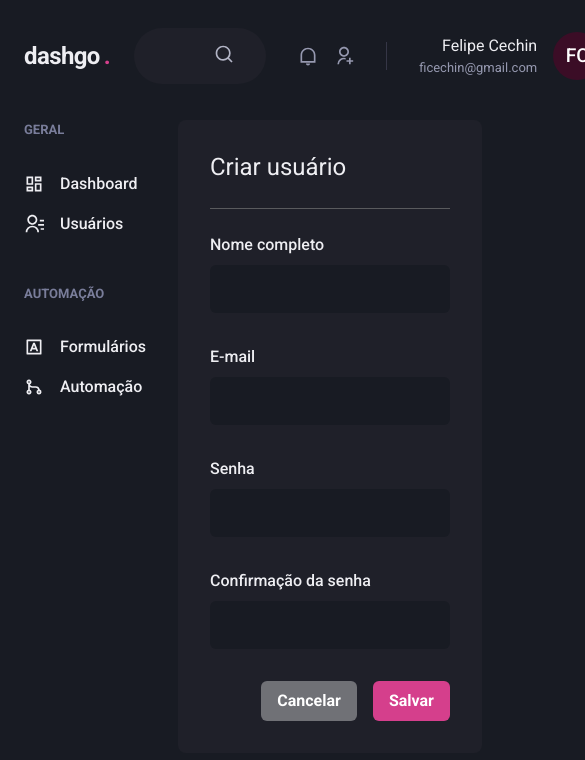
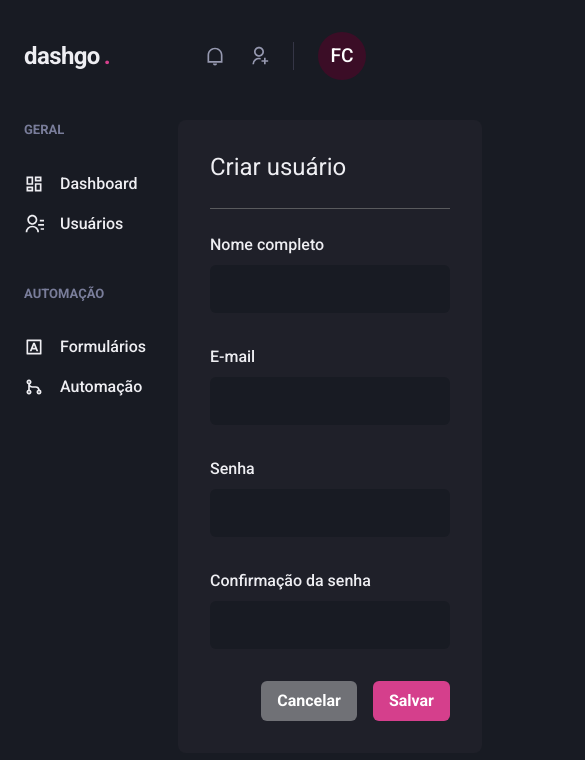
Before and after one commit to felipecechin/ignite-reactjs, a Next.js app in the folder dashgo/: page /users/create in a window 390 px wide. Shown: the top 760 px of the page, 585 px wide, since content can reach past the window. Built offline with nearby package versions, Linux system fonts and the light colour scheme.

Commit message:
dashgo responsiveness

```diff
--- a/dashgo/src/components/Header/NotificationsNav.tsx
+++ b/dashgo/src/components/Header/NotificationsNav.tsx
@@ -4,9 +4,9 @@ import { RiNotificationLine, RiUserAddLine } from "react-icons/ri";
 export function NotificationsNav() {
   return (
     <HStack
-      spacing="4"
-      mx="8"
-      pr="8"
+      spacing={["6", "8"]}
+      mx={["6", "8"]}
+      pr={["6", "8"]}
       py="1"
       color="gray.300"
       borderRightWidth={1}
--- a/dashgo/src/components/Header/Profile.tsx
+++ b/dashgo/src/components/Header/Profile.tsx
@@ -1,12 +1,18 @@
 import { Avatar, Box, Flex, Text } from "@chakra-ui/react";
 
-export function Profile() {
+interface ProfileProps {
+  showProfileData: boolean;
+}
+
+export function Profile({ showProfileData = true }: ProfileProps) {
   return (
     <Flex align="center">
-      <Box mr="4" textAlign="right">
-        <Text>Felipe Cechin</Text>
-        <Text color="gray.300" fontSize="small">ficechin@gmail.com</Text>
-      </Box>
+      {showProfileData && (
+        <Box mr="4" textAlign="right">
+          <Text>Felipe Cechin</Text>
+          <Text color="gray.300" fontSize="small">ficechin@gmail.com</Text>
+        </Box>
+      )}
 
       <Avatar size="md" name="Felipe Cechin" />
     </Flex>
--- a/dashgo/src/components/Header/index.tsx
+++ b/dashgo/src/components/Header/index.tsx
@@ -1,10 +1,15 @@
-import { Flex, Text } from "@chakra-ui/react";
+import { Flex, Text, useBreakpointValue } from "@chakra-ui/react";
 import { Logo } from "./Logo";
 import { NotificationsNav } from "./NotificationsNav";
 import { Profile } from "./Profile";
 import { SearchBox } from "./SearchBox";
 
 export function Header() {
+  const isWideVersion = useBreakpointValue({
+    base: false,
+    lg: true
+  })
+
   return (
     <Flex
       as="header"
@@ -17,14 +22,15 @@ export function Header() {
       align="center"
     >
       <Logo />
-      <SearchBox />
+
+      {isWideVersion && <SearchBox />}
 
       <Flex
         align="center"
         ml="auto"
       >
         <NotificationsNav />
-        <Profile />
+        <Profile showProfileData={isWideVersion} />
       </Flex>
     </Flex>
   );
```
